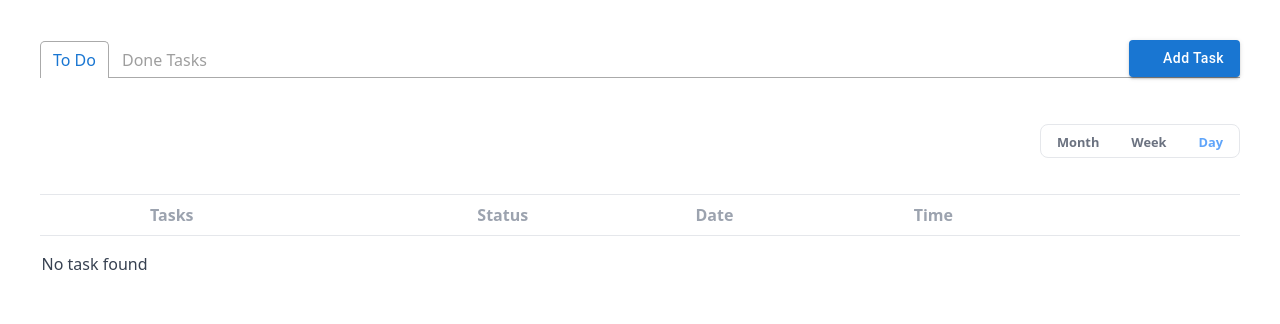
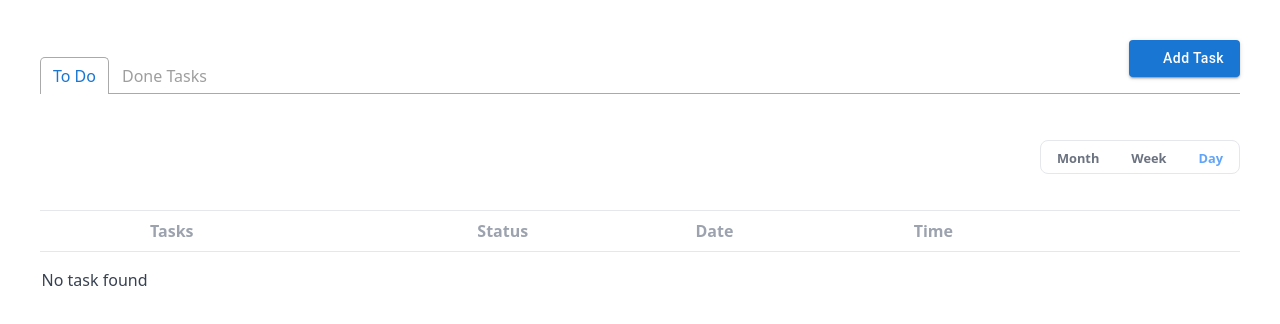
Before and after one commit to snaxite/todo, a React (Create React App) app: page / in a window 1280 px wide. Shown: the top 324 px of the page. Built offline with nearby package versions, Linux system fonts and the light colour scheme; some icons are missing.

Commit message:
tabs padding fixed

```diff
--- a/src/pages/TodoList.tsx
+++ b/src/pages/TodoList.tsx
@@ -44,7 +44,7 @@ export default function TodoList(): JSX.Element {
     return (
         <>
             <AddModal />
-            <Tabs>
+            <Tabs className="pt-4">
                 <TabList>
                     <Tab>To Do</Tab>
                     <Tab>Done Tasks</Tab>
```
